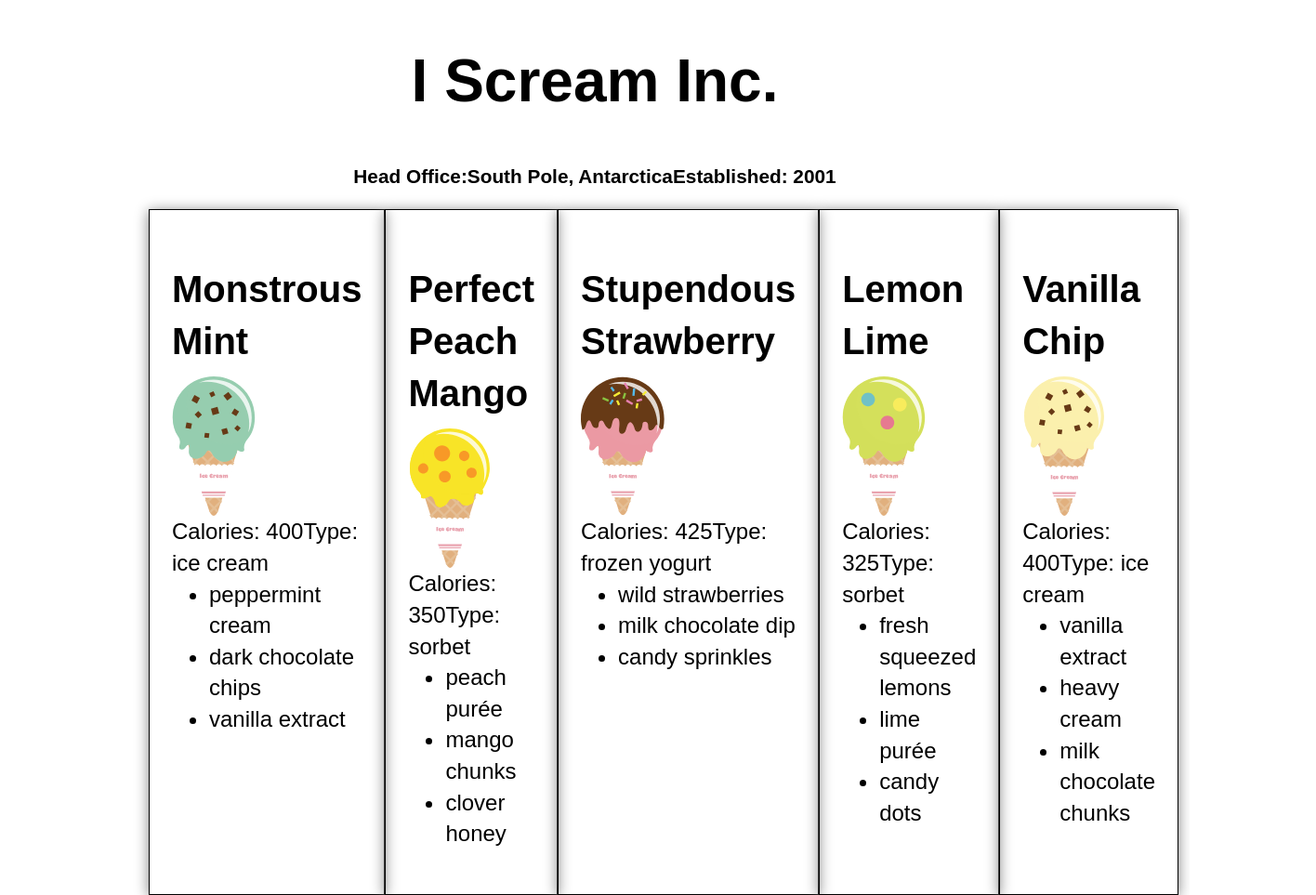
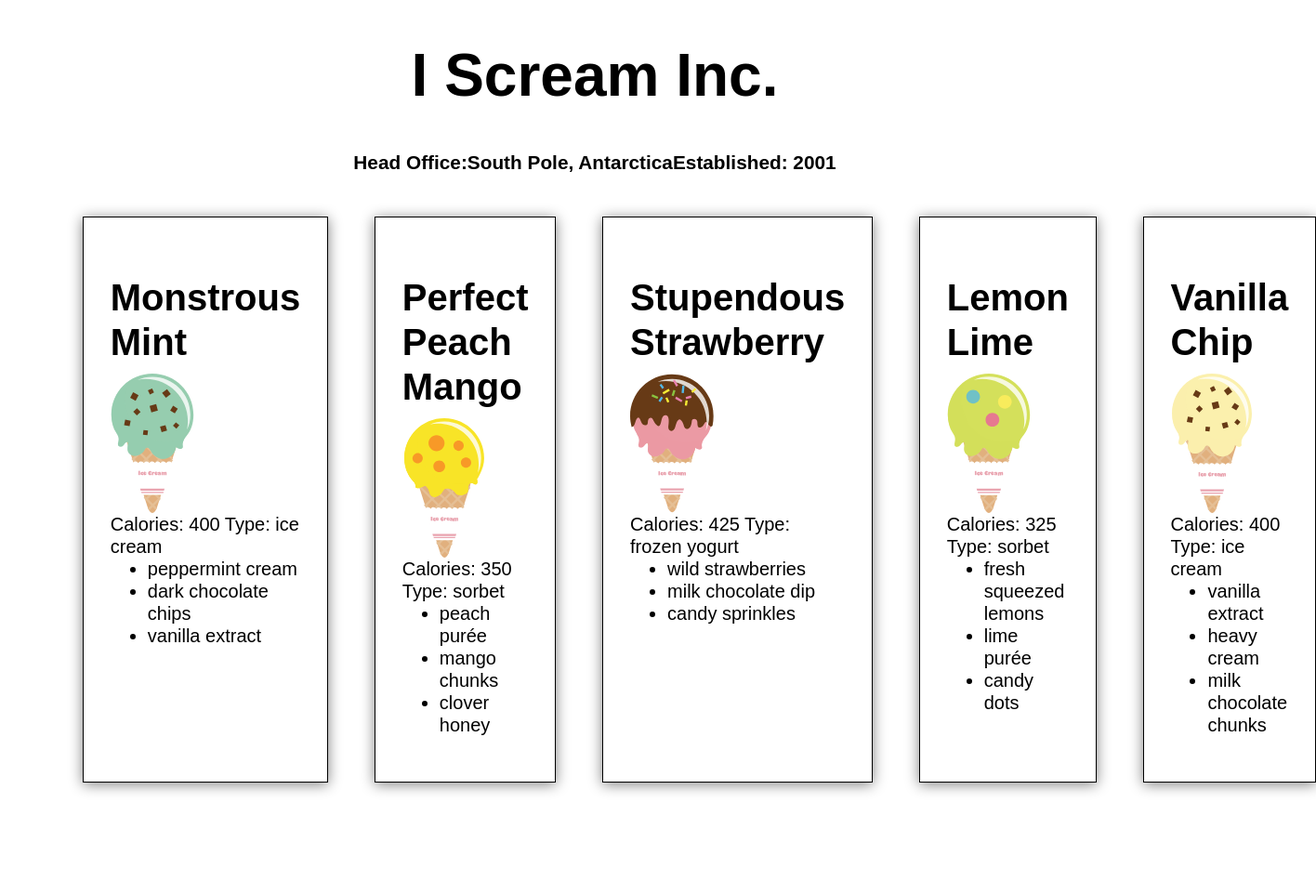
Before and after one commit to kevyndowner/JSClass10github-io, a plain HTML site: page index.html in a window 1280 px wide. Shown: the top 963 px of the page at 93% size, 1416 px wide, since content can reach past the window. Drawn offline with Linux system fonts and the light colour scheme.

Commit message:
Changed some css to make it align better

```diff
--- a/css/styles.css
+++ b/css/styles.css
@@ -2,16 +2,16 @@
 
 body {
 	font-family: sans-serif;
-	font-size: 150%;
-	line-height: 1.4;
-	width: 960px;
+	font-size: 125%;
+	line-height: 1.2;
+	width: 90%;
 	margin: 0 auto;
 	/* transition: all 1s; */
 }
 
-h1, h2 {
+article{
+	margin: 25px;
 }
-
 /* header styles */
 
 h1 {
```
Also changed, not shown: index.html (+1 -1 lines).
